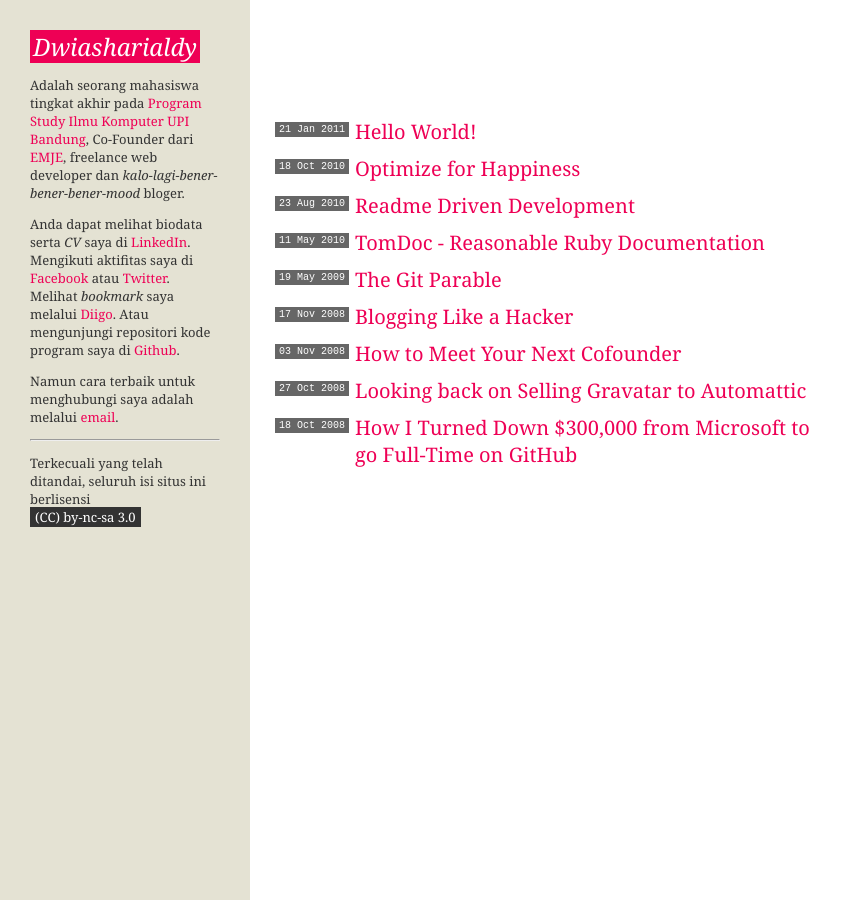
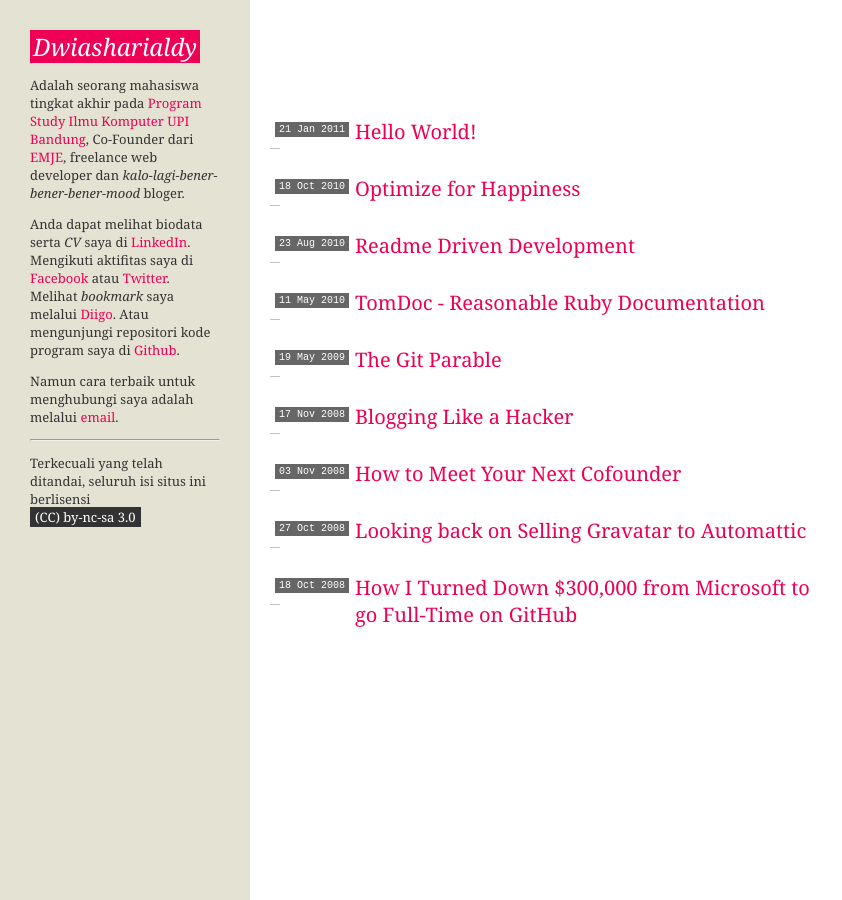
Before and after one commit to dwiash/dwiash.github.com, a Jekyll site: the page built from index.html, in a window 1280 px wide. Shown: the whole page, without its empty margins (0-842 px from the left). Built offline with Jekyll 4.4.1, drawn with Linux system fonts in a browser that asks for light colours.

Commit message:
menggunakan Comment count

```diff
--- a/index.html
+++ b/index.html
@@ -13,6 +13,10 @@ title: Dwi Asharialdy
 				{{ post.title }}
 			</a>
 		</span>
+		<span class="commentCount">
+			&#8212;
+			&nbsp;
+		</span>
 	</li>
     {% endfor %}
 </ul>
```
